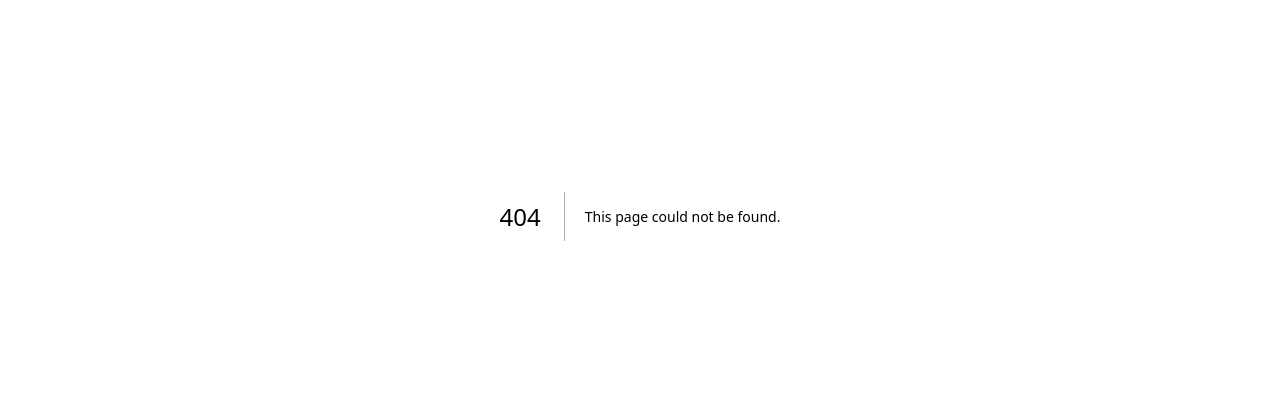
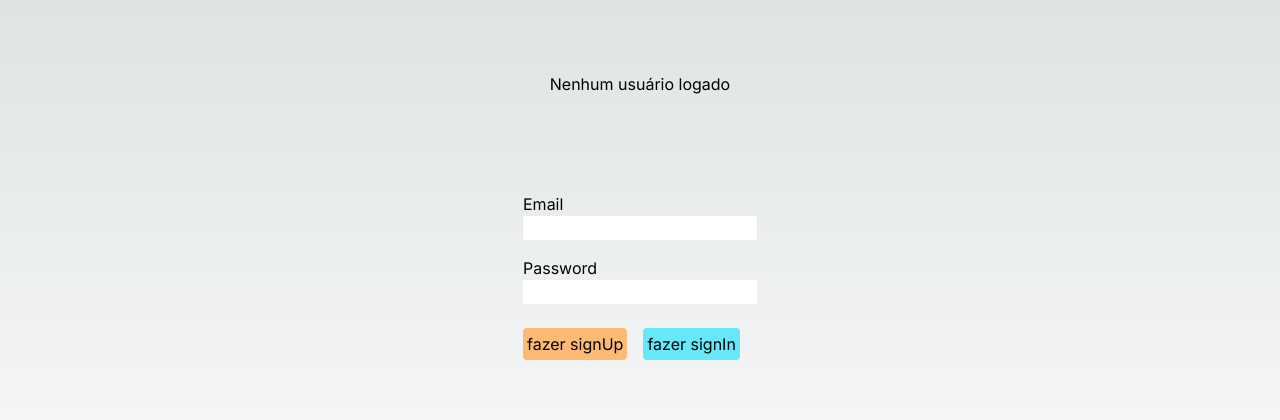
Before and after one commit to Th-Fernandes/fb-learning, a Next.js app in the folder web/: page /account in a window 1280 px wide. Before the commit this address had no page. Shown: the part 184-604 px from the top of the page. Built offline with nearby package versions, Linux system fonts and the light colour scheme; no server answers.

Commit message:
persist auth data

```diff
--- a/web/next.config.js
+++ b/web/next.config.js
@@ -1,4 +1,15 @@
 /** @type {import('next').NextConfig} */
-const nextConfig = {}
+const nextConfig = {
+  images: {
+    remotePatterns: [
+      {
+        protocol: 'https',
+        hostname: 'lh3.googleusercontent.com',
+        port: '',
+        pathname: '/a/**'
+      }
+    ]
+  }
+}
 
 module.exports = nextConfig
--- /dev/null
+++ b/web/src/app/account/page.tsx
@@ -0,0 +1,95 @@
+'use client'
+
+import { auth } from "@/lib/firebase";
+import { Auth } from "@/utils/auth/email/signUp"
+import { User } from "firebase/auth";
+import React from "react";
+
+interface UserInput {
+  email: string;
+  password: string
+}
+
+export default function AuthPage() {
+  React.useEffect(() => {
+    const setSignedInUserOnState = (user: User) => setSignedInUser(user)
+    Auth().getSignedInUser(setSignedInUserOnState)
+  })
+
+  const [userCredentials, setUserCredentials ] = React.useState<UserInput>({
+    email: '',
+    password: ''
+  })
+  const [signedInUser, setSignedInUser] = React.useState<User | null>()
+
+  function handleGetInputs(property: string, value: string) {
+    setUserCredentials(credentials => {
+      return {
+        ...credentials,
+        [property]: value
+      }
+    })
+
+
+  }
+
+  async function handleSignUp(){
+    const { email, password } = userCredentials
+    await Auth().signUp({email, password})
+    console.log('user signed-up')
+  }
+
+  async function handleSignIn() {
+    const { email,password } = userCredentials;
+    const user = await Auth().signIn({email, password})
+    setSignedInUser(user)
+  }
+
+  async function handleSignOut() {
+    await Auth().signOut()
+    setSignedInUser(null)
+  }
+
+  return (
+    <main className="flex items-center justify-center flex-col gap-24 h-screen">
+      {
+        signedInUser ? (
+          <div>
+            <h1>nome: {signedInUser.displayName || 'não informado'}</h1>
+            <p>email: {signedInUser.email || 'não informado'}</p>
+            <p>celular: {signedInUser.phoneNumber || 'não informado'}</p>
+
+            <button onClick={handleSignOut} className=" border border-red-500 p-1 rounded text-red-400 hover:bg-red-400 hover:text-white transition-colors">
+              sign out
+            </button>
+          </div>
+        )
+        : <span>Nenhum usuário logado</span>
+      }
+
+      <form onSubmit={el => el.preventDefault()}>
+        <div className="mb-4">
+          <label className="block" htmlFor="signEmail">Email</label>
+          <input type="text"  id="signEmail" name="email" onChange={el => handleGetInputs(el.target.name, el.target.value)}/>
+        </div>
+        <div>
+          <label className="block" htmlFor="signPassword">Password</label>
+          <input type="password" id="signPassword"  name="password" onChange={el => handleGetInputs(el.target.name, el.target.value)}/>
+        </div>
+
+        <ul className=" flex gap-4 mt-6">
+          <li>
+            <button className="bg-orange-300 p-1 rounded" onClick={handleSignUp}>
+              fazer signUp
+            </button>
+          </li>
+          <li>
+            <button className="bg-cyan-300 p-1 rounded" onClick={handleSignIn}>
+              fazer signIn
+            </button>
+          </li>
+        </ul>
+      </form>
+    </main>
+  )
+}
--- a/web/src/app/page.tsx
+++ b/web/src/app/page.tsx
@@ -5,13 +5,14 @@ import { provider } from "@/utils/auth/google/auth_create";
 import { googleAuth } from "@/utils/auth/google/signin_popup";
 import { getAuth, signInWithRedirect, signInWithPopup, User } from "firebase/auth";
 import "firebaseui/dist/firebaseui.css";
+import Image from "next/image";
 import React from "react";
 
 export default function Home() {
   const products = useGetProducts();
-  const [loggedInUser, setLoggedInUser] = React.useState<User>()
+  const [loggedInUser, setLoggedInUser] = React.useState<User | null>()
 
-  async function handleLogin() {
+  async function handleGoogleLogin() {
     const signIn = await googleAuth().SignIn()
 
     if(signIn) setLoggedInUser(signIn)
@@ -19,19 +20,39 @@ export default function Home() {
 
   async function handleSignOut() {
     const signOut = await googleAuth().SignOut()
-    console.log(signOut)
+    setLoggedInUser(null)
   }
 
   return (
     <main className="flex min-h-screen flex-col items-center justify-between p-24">
       hello world
-      <button className="h-8 bg-white" onClick={handleLogin}>login with google</button>
+      <button className="h-8 bg-white" onClick={handleGoogleLogin}>login with google</button>
       <button onClick={handleSignOut}>SIGN OUT</button>
 
-      <div>
-        {loggedInUser && loggedInUser.displayName}
-        {loggedInUser && loggedInUser.email}
-        {loggedInUser && loggedInUser.phoneNumber}
+      <div className="flex items-center flex-col">
+        {
+          loggedInUser ? (
+            <>
+              <Image
+                className="rounded-full"
+                alt=""
+                src={ typeof loggedInUser?.photoURL === 'string'  ? loggedInUser?.photoURL : ''}
+                width={64}
+                height={64}
+              />
+
+              <div>
+              {loggedInUser && loggedInUser.displayName}
+            </div>
+            <div>
+              {loggedInUser && loggedInUser.email}
+            </div>
+            {loggedInUser && loggedInUser.phoneNumber}
+            </>
+          ) : <span>no user logged in. Please select a provider</span>
+        }
+
+
       </div>
 
       {/* <ul>
--- a/web/src/lib/firebase.ts
+++ b/web/src/lib/firebase.ts
@@ -1,4 +1,5 @@
 import { initializeApp } from "firebase/app";
+import { getAuth, onAuthStateChanged } from "firebase/auth";
 import { getFirestore } from "firebase/firestore"
 
 const firebaseConfig = {
@@ -14,3 +15,12 @@ const firebaseConfig = {
 // Initialize Firebase
 export const app = initializeApp(firebaseConfig);
 export const db = getFirestore(app);
+export const auth = getAuth(app);
+
+onAuthStateChanged(auth, user => {
+  if (user) {
+    const uid = user.uid;
+    console.log('hook', auth.currentUser)
+
+  }
+});
--- /dev/null
+++ b/web/src/utils/auth/email/signUp.ts
@@ -0,0 +1,50 @@
+import { auth } from "@/lib/firebase";
+import { createUserWithEmailAndPassword, signInWithEmailAndPassword, signOut as firebaseSignOut, onAuthStateChanged, User } from "firebase/auth";
+
+interface UserCredentials {
+  email: string;
+  password: string;
+}
+
+export function Auth() {
+
+  async function signUp({email, password}:UserCredentials) {
+    return createUserWithEmailAndPassword(auth, email, password)
+      .then((userCredential) => {
+        return userCredential.user;
+      })
+      .catch((error) => {
+        const errorCode = error.code;
+        const errorMessage = error.message;
+        console.log(`[${errorCode}]: ${errorMessage}`)
+        // ..
+      });
+  }
+
+  async function signIn({email, password}:UserCredentials) {
+    return signInWithEmailAndPassword(auth, email, password)
+      .then(credentials => credentials.user)
+  }
+
+  async function signOut() {
+  firebaseSignOut(auth).then(() => {
+    console.log('user was successfully signed out')
+  }).catch((error) => {
+    // An error happened.
+  });
+  }
+
+  function getSignedInUser(setState:React.SetStateAction<any>) {
+    onAuthStateChanged(auth, user => {
+      setState(user)
+    })
+  }
+
+
+  return {
+    signUp,
+    signIn,
+    signOut,
+    getSignedInUser
+  }
+}
```
